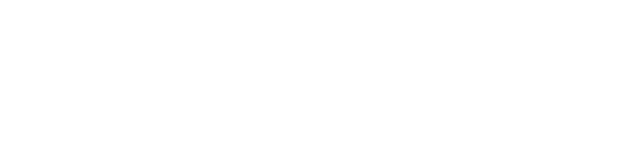
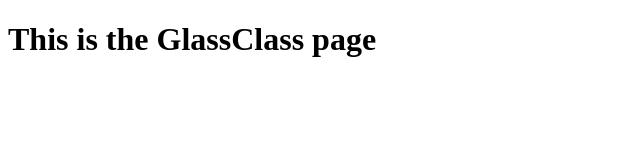
Before and after one commit to vallyre/glassclass, a website: page index.html in a window 1280 px wide. Shown: the whole page, without its empty margins (0-640 px from the left). Drawn offline with Linux system fonts and the light colour scheme.

Commit message:
first commit

```diff
--- a/index.html
+++ b/index.html
@@ -1,18 +1,17 @@
 <!DOCTYPE html>
 <html>
 <head>
-
+  <title>Glass Class | Durham, NC</title>
 </head>
 <body>
   <header>
 
   </header>
   <main>
-
+    <h1>This is the GlassClass page</h1>
   </main>
   <footer>
 
   </footer>
-
 </body>
 </html>
```
Also changed, not shown: package.json (added, +23 -0 lines), README.md (deleted), 2 other files.
